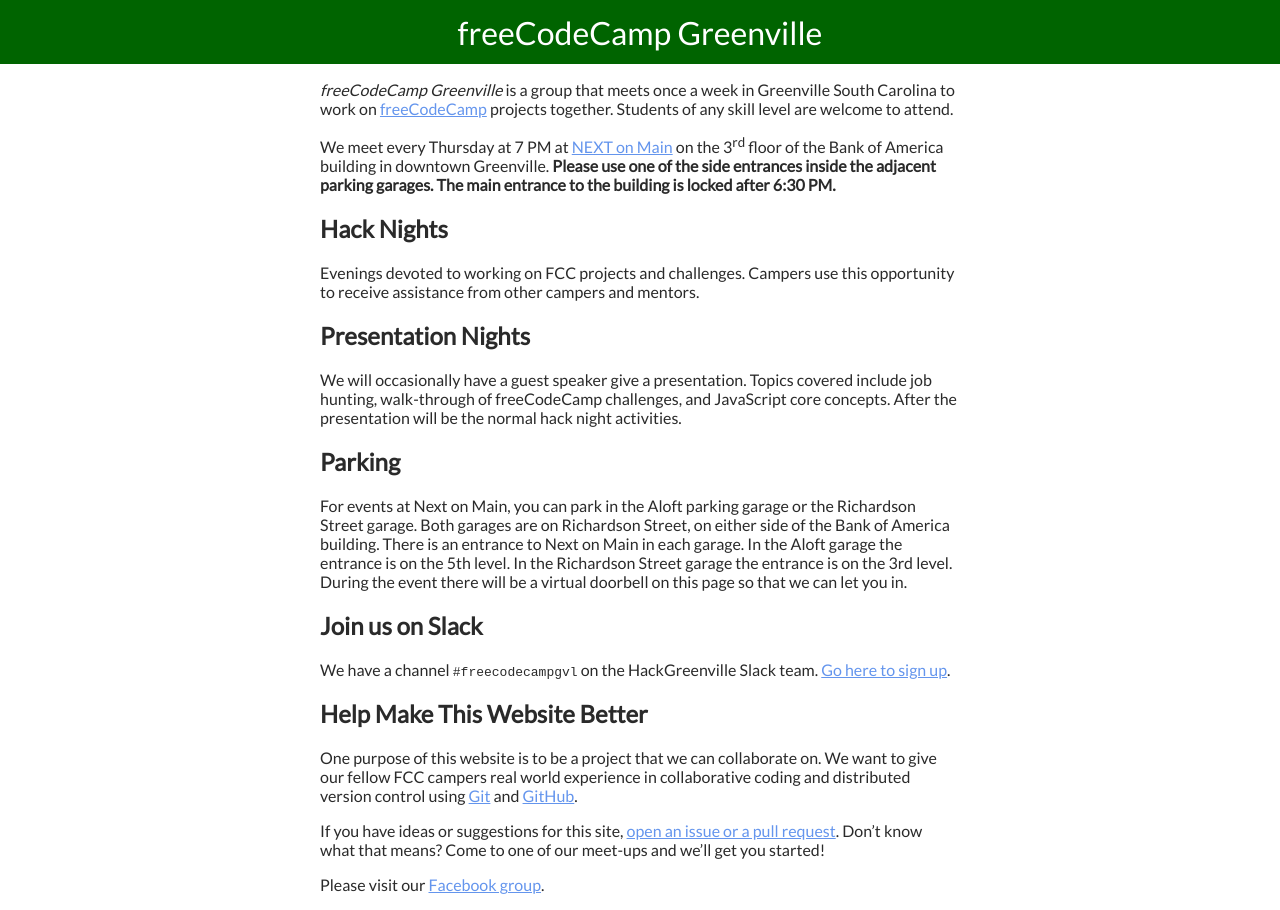
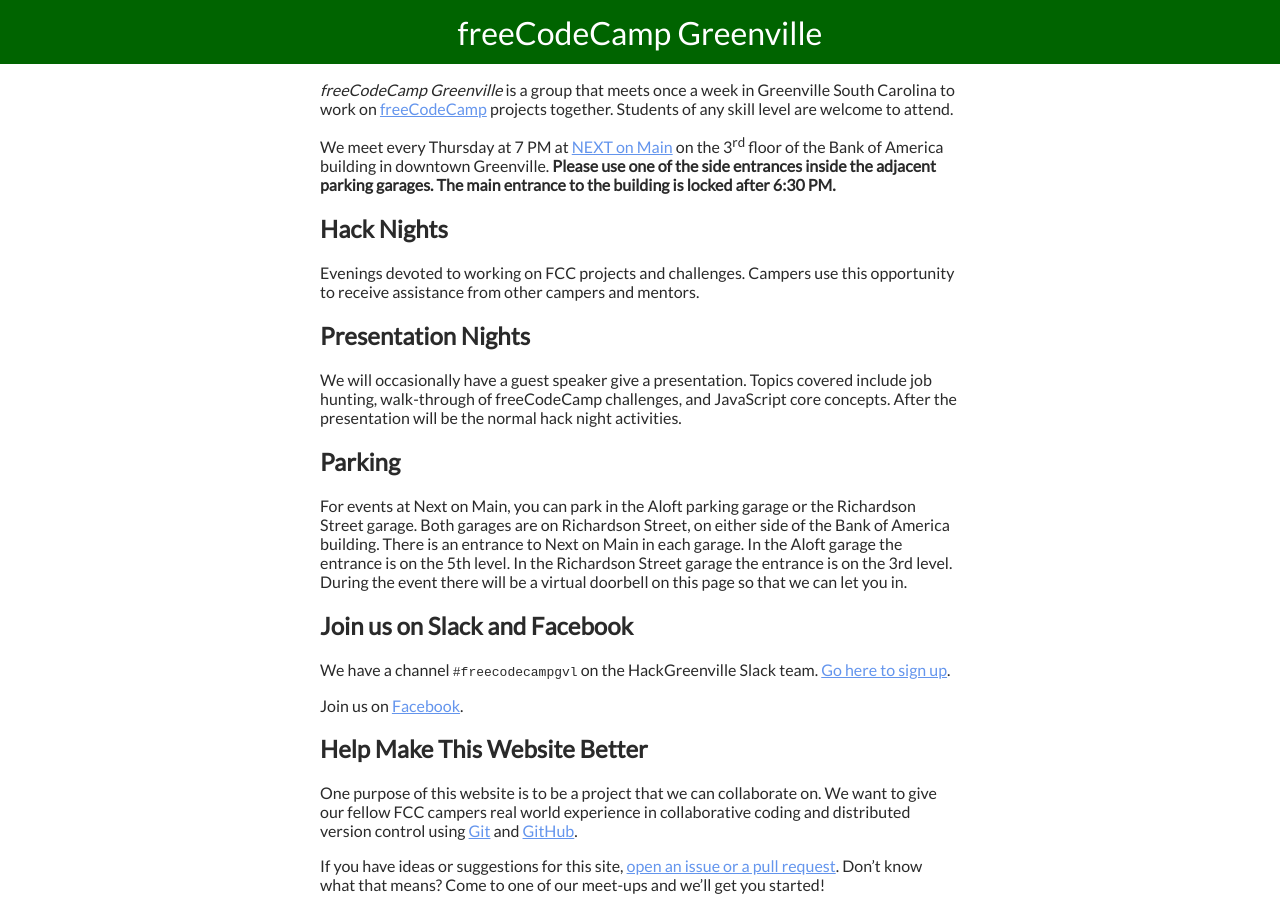
Before and after one commit to freecodecamp-greenville/fcc-greenville-www, a Jekyll site: the page built from index.md, in a window 1280 px wide. Built offline with Jekyll 4.4.1, drawn with Linux system fonts in a browser that asks for light colours.

Commit message:
Move facebook link next to slack

```diff
--- a/index.md
+++ b/index.md
@@ -35,10 +35,13 @@
 Street garage the entrance is on the 3rd level. During the event there will be a
 virtual doorbell on this page so that we can let you in.
 
-## Join us on Slack
+## Join us on Slack and Facebook
 
 We have a channel `#freecodecampgvl` on the HackGreenville Slack team. [Go here
 to sign up](https://hackgreenville.typeform.com/to/sBMjCF).
+
+Join us on
+[Facebook](https://www.facebook.com/groups/free.code.camp.Greenville/).
 
 ## Help Make This Website Better
 
@@ -50,6 +53,3 @@
 If you have ideas or suggestions for this site, [open an issue or a pull
 request](https://github.com/freecodecamp-greenville/fcc-greenville-www). Don't
 know what that means? Come to one of our meet-ups and we'll get you started!
-
-Please visit our
-[Facebook group](https://www.facebook.com/groups/free.code.camp.Greenville/).
```
